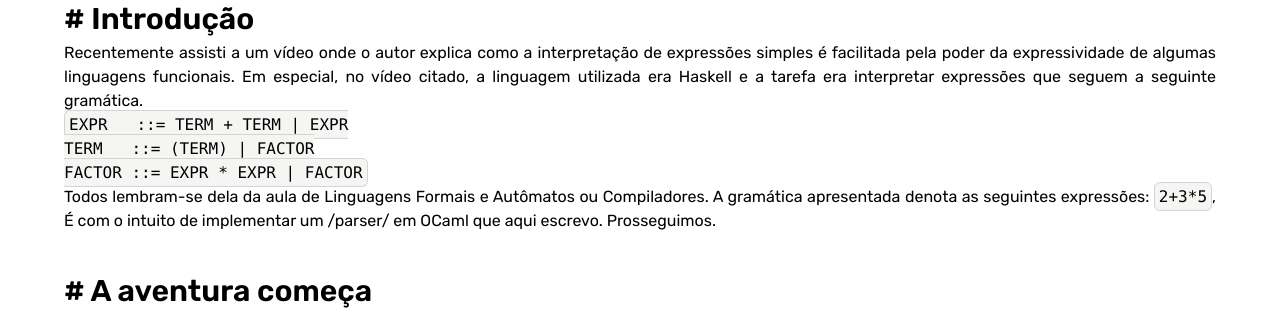
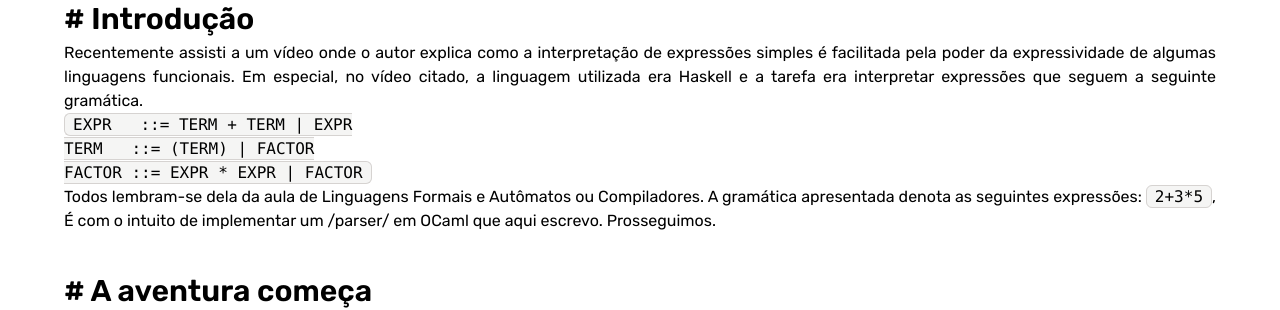
Before and after one commit to rafaelcn/rafaelcn.github.io, a Jekyll site: the page built from _posts/2020-02-07-ocaml-evaluator.md, in a window 1280 px wide. Shown: the part 283-593 px from the top of the page. Built offline with Jekyll 4.4.1, drawn with Linux system fonts in a browser that asks for light colours; nearby versions of some CDN libraries; some web fonts are replaced.

Commit message:
Change padding values for inline code
Signed-off-by: Rafael Campos Nunes <rcamposnunes@outlook.com>

```diff
--- a/_layouts/crude.html
+++ b/_layouts/crude.html
@@ -58,7 +58,7 @@
             }
 
             code {
-                @apply p-1 bg-stone-100 border border-stone-300 rounded-md;
+                @apply px-[8px] py-[1px] bg-stone-100 border border-stone-300 rounded-md;
             }
 
             #post-content > p ~ p {
```
